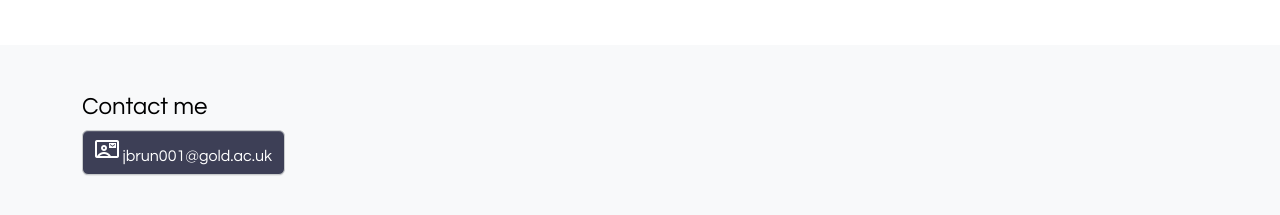
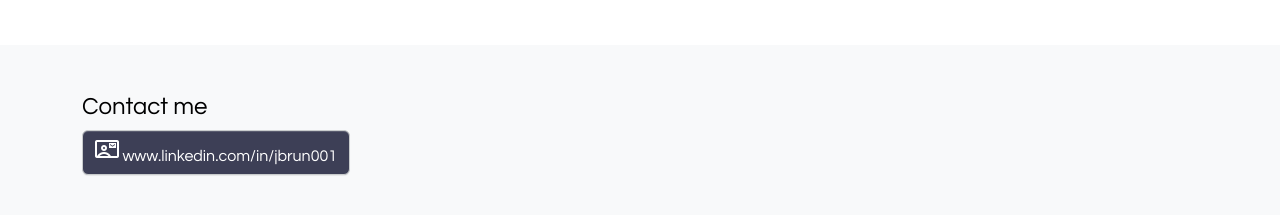
Before and after one commit to jbrun001/jbrun001.github.io, a plain HTML site: page index.html in a window 1280 px wide. Shown: the part 1539-1754 px from the top of the page. Drawn offline with nearby package versions, Linux system fonts and the light colour scheme.

Commit message:
update of linked in

```diff
--- a/index.html
+++ b/index.html
@@ -116,10 +116,10 @@
             <!-- use a mailto href so it will open up any locally installed email client
             won't work with web email clients -->
             <p>
-            <a href="mailto:jbrun001@gold.ac.uk" class="contactlink">
+            <a href="https://www.linkedin.com/in/jbrun001" class="contactlink">
               <!-- this shows the icon from the google material font -->
               <span class="material-symbols-outlined">contact_mail</span>
-                  jbrun001@gold.ac.uk
+              www.linkedin.com/in/jbrun001
               </a>
             </p>
           </section>
```
Also changed, not shown: allprojects.html (+3 -4 lines), media/projects/linkedinbanner.png (added).
